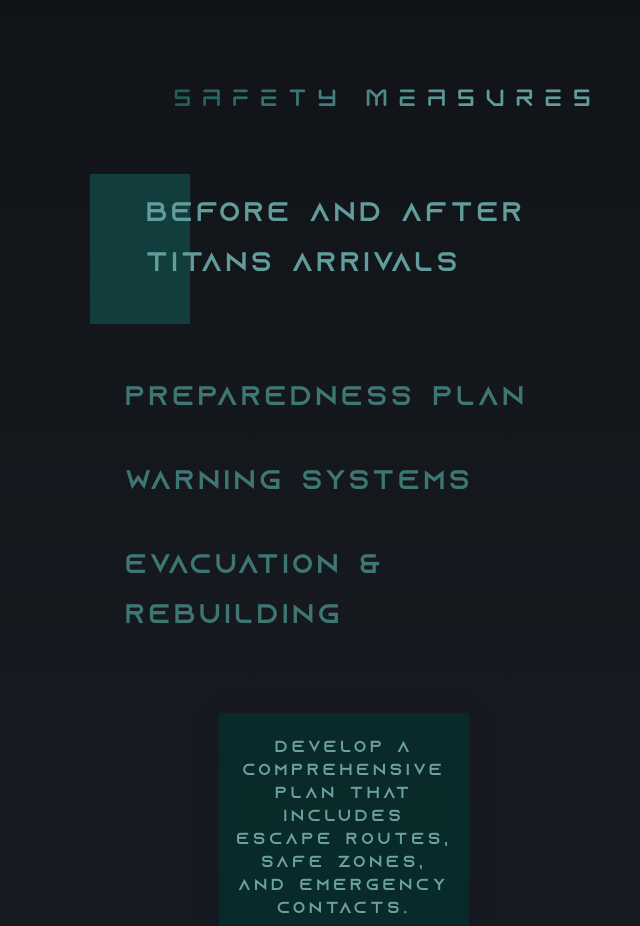
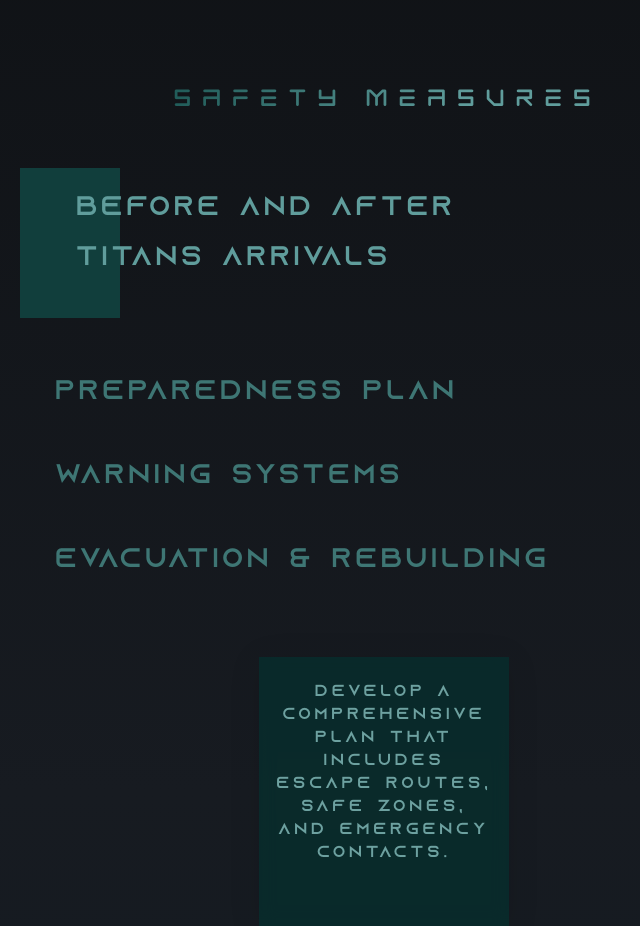
Before and after one commit to shankaravi6/monarch, a plain HTML site: page index.html in a window 768 px wide. Shown: the part 1460-2386 px from the top of the page, without its empty margins (0-640 px from the left). Drawn offline with nearby package versions, Linux system fonts and the light colour scheme.

Commit message:
Update responsive.css

```diff
--- a/css/responsive.css
+++ b/css/responsive.css
@@ -162,7 +162,7 @@
 
   .safety-flex {
     grid-template-columns: 1fr !important;
-    padding: 10px;
+    padding: 10px !important;
   }
 
   .s-text {
```
